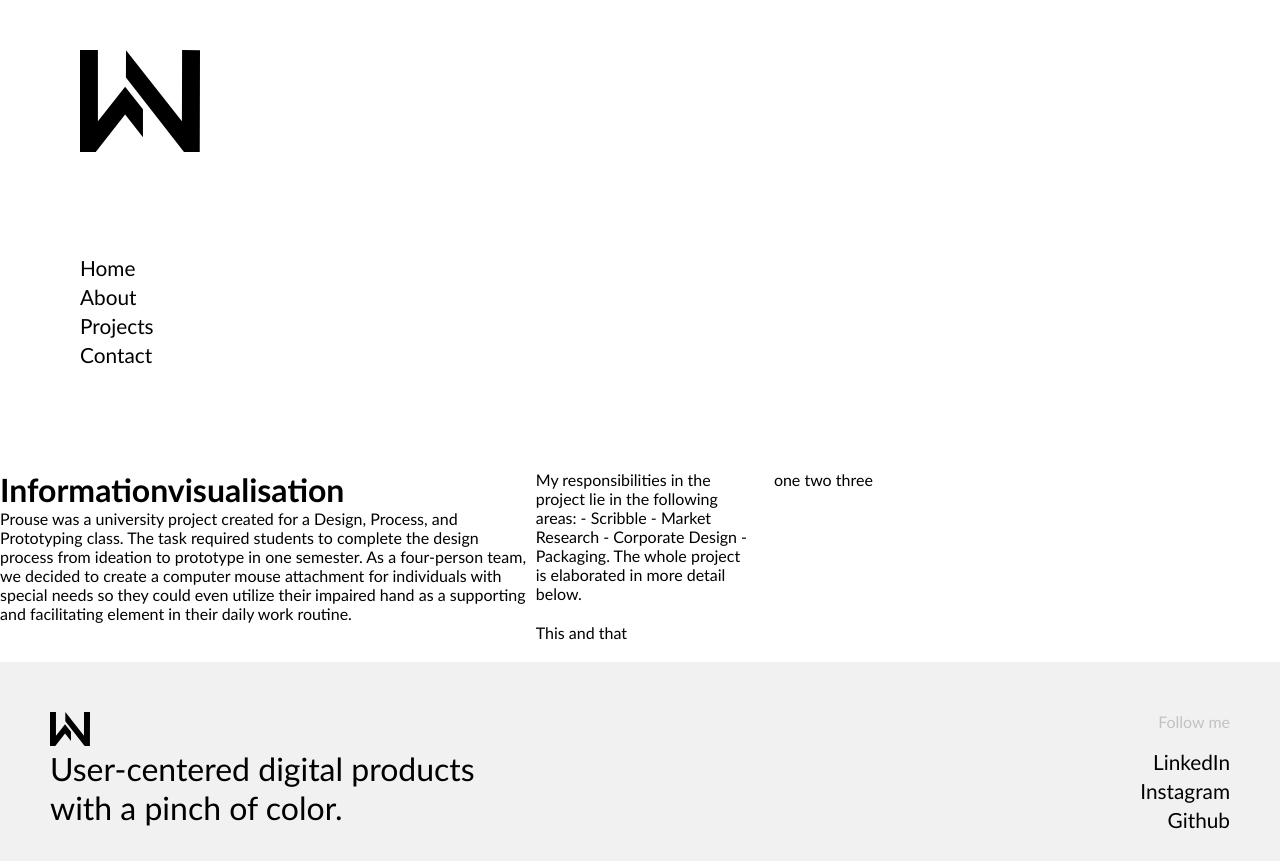
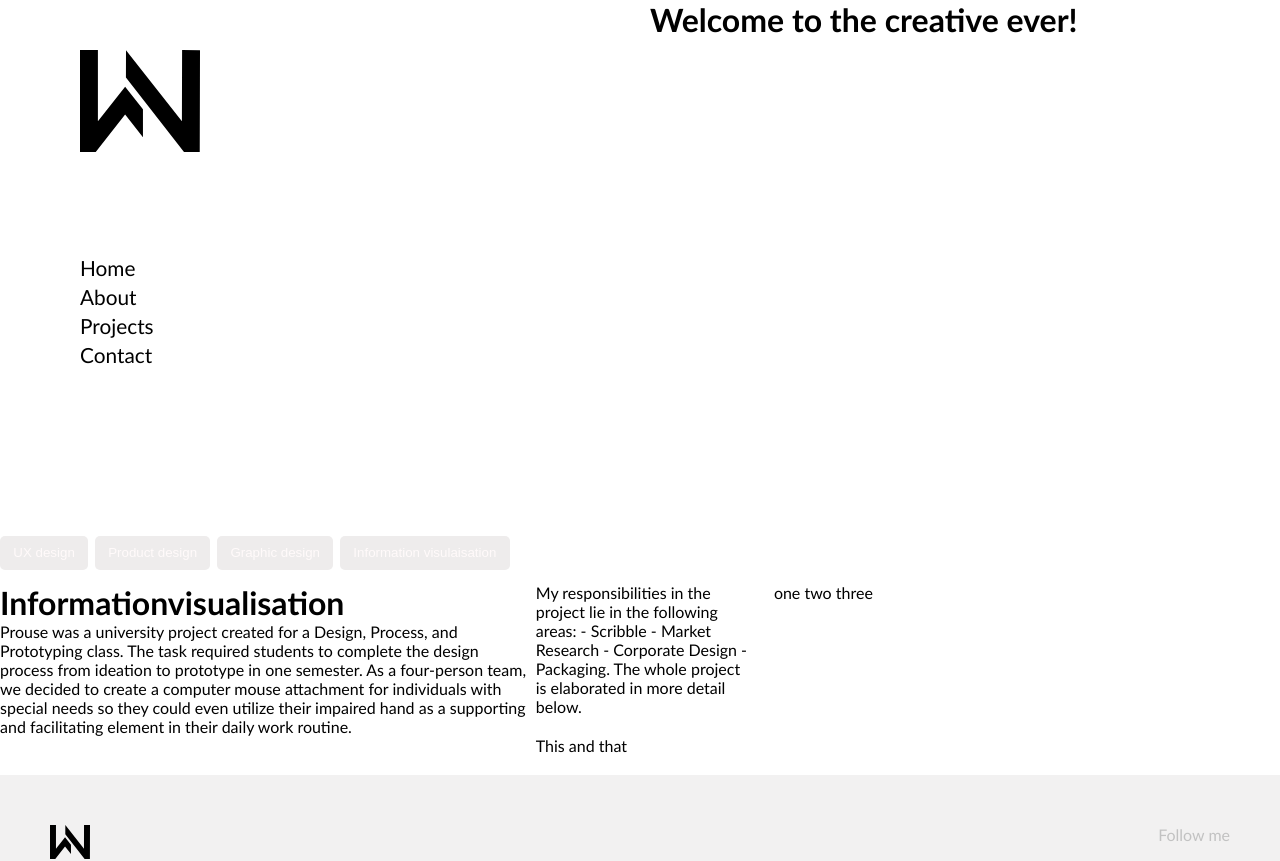
Before and after one commit to njweinzettl/Portfolio, a SvelteKit app: page /projects/informationvisualisation in a window 1280 px wide. Shown: the top 861 px of the page. Built offline with nearby package versions, Linux system fonts and the light colour scheme.

Commit message:
Adding a changing words component to the header.

```diff
--- a/src/lib/Cardcontainer.svelte
+++ b/src/lib/Cardcontainer.svelte
@@ -1,5 +1,5 @@
 <script>
-    import Card from '$lib/Card.svelte';
+    import Card from '$lib/card.svelte';
     export let cards;
 </script>
 
--- /dev/null
+++ b/src/lib/header.svelte
@@ -0,0 +1,29 @@
+<script>
+    import Navigation from "$lib/navigation.svelte";
+    import {page} from '$app/stores';
+
+    let words = "";
+    let wordsarray = [
+        "digital", "creative", "design"
+    ]
+    let index = 0;
+
+    setInterval(() => {
+        words = wordsarray[index%wordsarray.length];
+        index ++;
+    }, 1000);
+
+</script>
+
+<div class= 'header'>
+    <Navigation navcolor={$page.url.pathname.length == 1 ? 'snow' : 'black'} logocolor={$page.url.pathname.length == 1 ? 'snow' : 'black'}/>
+    <h1>Welcome to the <span class="highlight">{words}</span> ever!</h1>
+</div>
+
+<style>
+    .header{
+        display: grid;
+        grid-template-columns: 1fr 1fr;
+        gap: 20px;
+    }
+</style>
--- a/src/lib/navigation.svelte
+++ b/src/lib/navigation.svelte
@@ -1,9 +1,7 @@
 <script>
-    import {page} from '$app/stores';
-
+    import Video from "./video.svelte";
     export let navcolor; //nav bar default color for all pages
     export let logocolor; //logo default color for all pages
-
 </script>
 
 <!-- Navigation bar -->
--- a/src/routes/+layout.svelte
+++ b/src/routes/+layout.svelte
@@ -2,15 +2,12 @@
 <script>
     import {page} from '$app/stores';
     import '../main.css';
-    import Navigation from '$lib/Navigation.svelte';
-    import Footer from "../lib/Footer.svelte";
-
+    import Footer from '$lib/footer.svelte';
+    import Header from '$lib/Header.svelte';
 </script>
 
 <!-- build  default layout -->
-    <div>
-        <Navigation navcolor={$page.url.pathname.length == 1 ? 'snow' : 'black'} logocolor={$page.url.pathname.length == 1 ? 'snow' : 'black'}/>
-    </div>
+    <Header/>
 
     <!-- include content -->
     <slot></slot>
@@ -25,6 +22,7 @@
         box-sizing:border-box;
     }
 
+    /*
     body{
         background-color:rgb(252, 252, 252);
     }
@@ -41,5 +39,5 @@
     .bodycontent > main{
         grid-column: 2 / 4;
         grid-row: 2;
-    }
+    }*/
 </style>
--- a/src/routes/projects/+page.svelte
+++ b/src/routes/projects/+page.svelte
@@ -1,5 +1,5 @@
 <script>
-    import Cardcontainer from "$lib/Cardcontainer.svelte";
+    import Cardcontainer from "$lib/cardcontainer.svelte";
     import {cards} from '$lib/cards.js';
 </script>
 
--- a/src/routes/projects/[slug]/+page.svelte
+++ b/src/routes/projects/[slug]/+page.svelte
@@ -1,6 +1,9 @@
 <script>
     export let data;
+    import Tagcloud from "$lib/Tagcloud.svelte"; // to filter the projects according to the tags
 </script>
+
+<Tagcloud/>
 
 <div class = 'project'>
     <div class = 'introduction'>
```
Also changed, not shown: src/lib/cardold.svelte (deleted, +0 -39 lines), src/routes/+page.svelte (+2 -11 lines).
